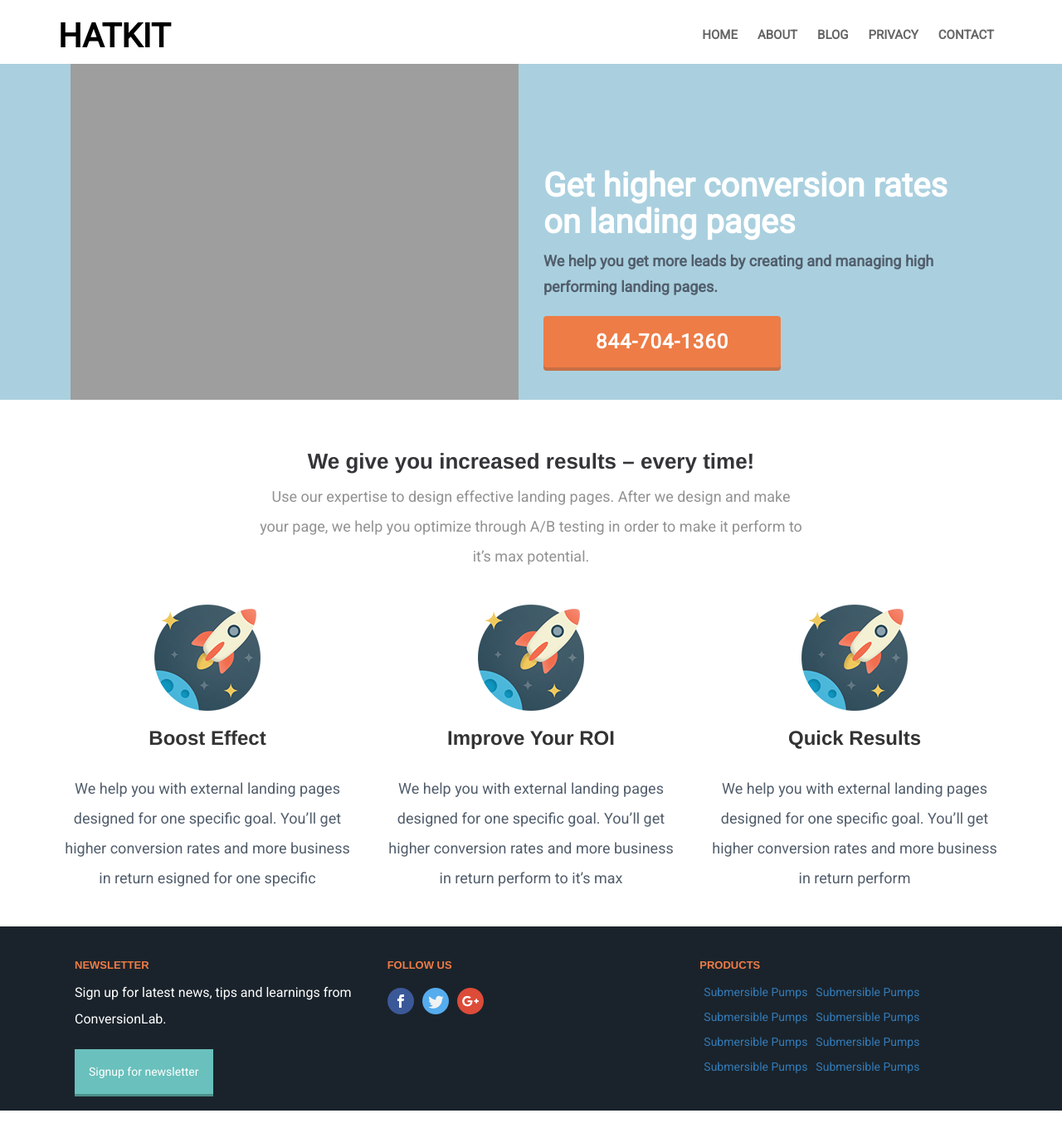
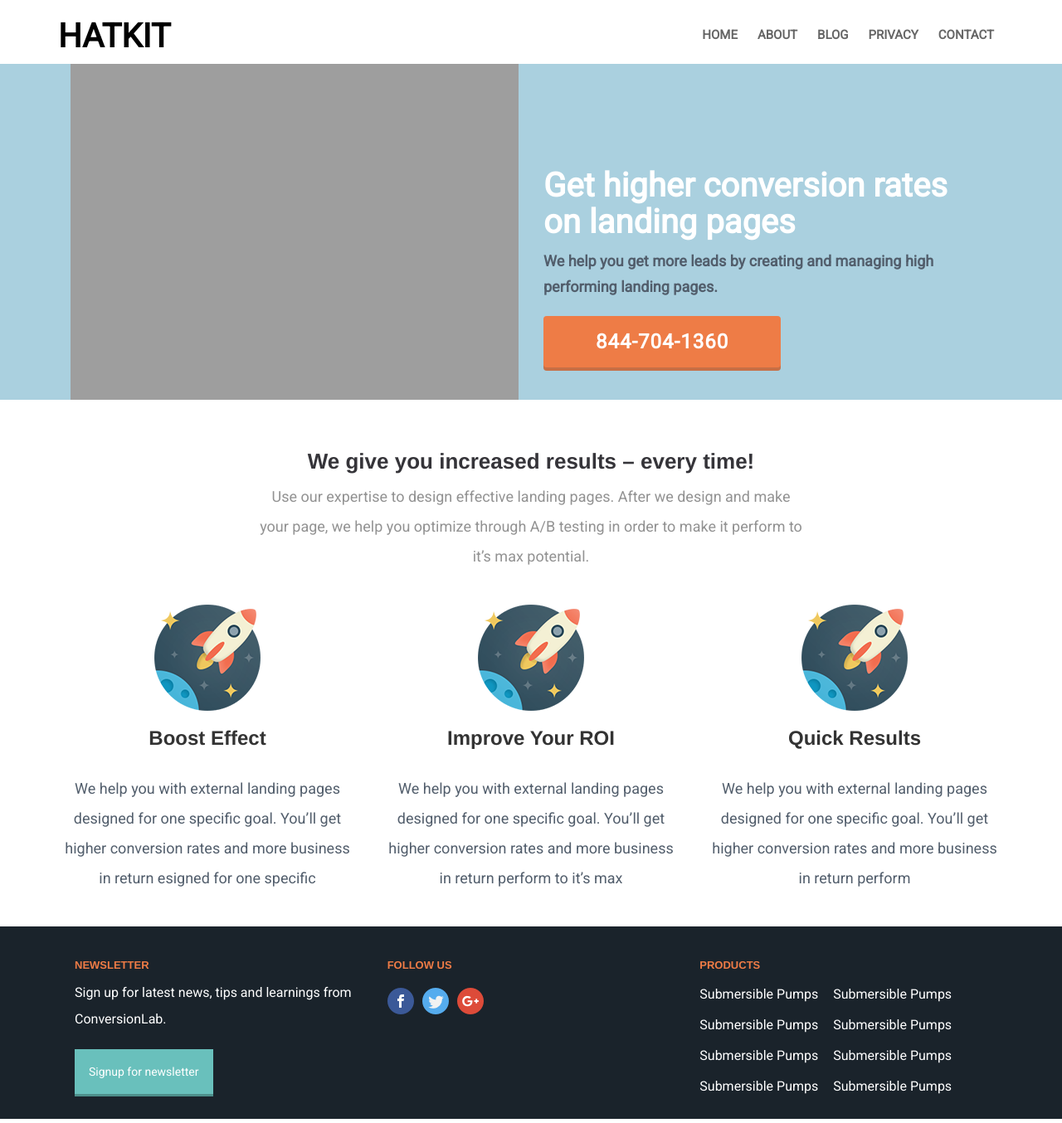
Before and after one commit to tonyseel/blog.hatkit.com, a Jekyll site: the page built from _posts/mobiletwo/2024-06-09-mobiletwo.md, in a window 1280 px wide. Shown: the whole page at 83% size. Built offline with Jekyll 4.4.1, drawn with Linux system fonts in a browser that asks for light colours; nearby versions of some CDN libraries; library files that are not in the unit come from our copies.

Commit message:
two division

```diff
--- a/css/mobiletwo/style.css
+++ b/css/mobiletwo/style.css
@@ -152,4 +152,7 @@ body, h2,h3,h4,h5,p,a {font-family: 'Roboto', sans-serif;}
     text-transform: uppercase;
     color: #ef7c46 !important;
     font-weight: 600 !important}
-.products li {float:left;padding:5px;}
+.products li {float: left;
+    padding: 7px 18px;
+    padding-left: 0px;}
+.products li a{color:#fff;font-size:16px;}
```
